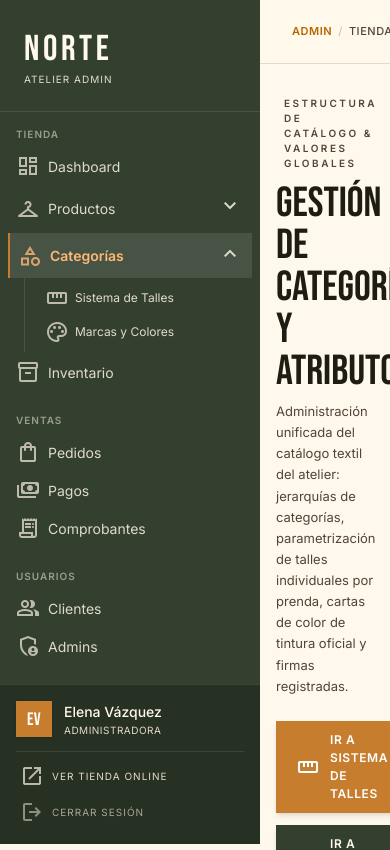
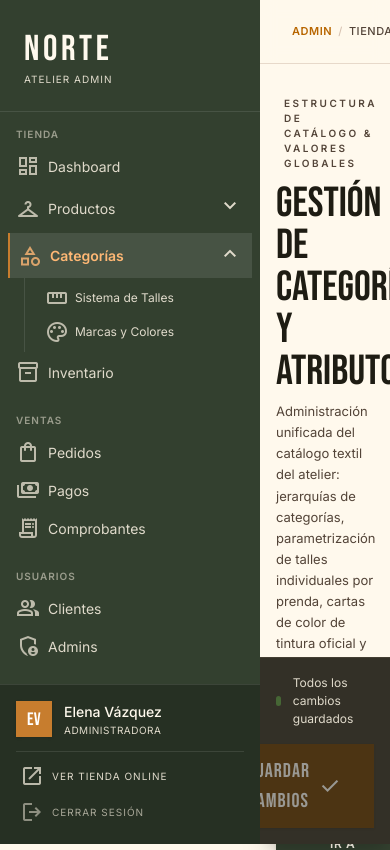
Before and after one commit to Angelussz/proyecto-norte, a Next.js app: page /admin/categorias in a window 390 px wide. Shown: the top 850 px of the page. Built offline with nearby package versions, Linux system fonts and the light colour scheme.

Commit message:
feat(admin): agregar sticky bottom bar a categorias con guardar y descartar cambios

```diff
--- a/features/admin/components/admin-categories-view.tsx
+++ b/features/admin/components/admin-categories-view.tsx
@@ -1,6 +1,6 @@
 "use client";
 
-import { useState, useEffect } from "react";
+import { useState, useEffect, useMemo } from "react";
 import Link from "next/link";
 import {
   AdminAddCategoryModal,
@@ -270,25 +270,38 @@ const INITIAL_CATEGORIES: CategoryItem[] = [
 ];
 
 export function AdminCategoriesView() {
-  const [categories, setCategoriesState] = useState<CategoryItem[]>(INITIAL_CATEGORIES);
+  const [categories, setCategories] = useState<CategoryItem[]>(INITIAL_CATEGORIES);
+  const [savedCategories, setSavedCategories] = useState<CategoryItem[]>(INITIAL_CATEGORIES);
   const [selectedSystem, setSelectedSystem] = useState<Record<string, string>>({});
   const [isAddModalOpen, setIsAddModalOpen] = useState(false);
   const [editingCategory, setEditingCategory] = useState<CategoryItem | null>(null);
+  const [toast, setToast] = useState<string | null>(null);
 
-  // Cargar estado guardado en localStorage en el cliente
+  // Cargar estado guardado en localStorage en el cliente al montar
   useEffect(() => {
     const saved = loadCategoriesFromLS();
     if (saved && saved.length > 0) {
-      setCategoriesState(saved);
+      setCategories(saved);
+      setSavedCategories(structuredClone(saved));
     }
   }, []);
 
-  function setCategories(updater: CategoryItem[] | ((prev: CategoryItem[]) => CategoryItem[])) {
-    setCategoriesState((prev) => {
-      const next = typeof updater === "function" ? updater(prev) : updater;
-      persistCategories(next);
-      return next;
-    });
+  // Comparar si hay cambios sin guardar respecto al último snapshot
+  const hasUnsavedChanges = useMemo(() => {
+    return JSON.stringify(categories) !== JSON.stringify(savedCategories);
+  }, [categories, savedCategories]);
+
+  function handleSaveChanges() {
+    persistCategories(categories);
+    setSavedCategories(structuredClone(categories));
+    setToast("Cambios en categorías guardados correctamente.");
+    setTimeout(() => setToast(null), 3000);
+  }
+
+  function handleDiscardChanges() {
+    setCategories(structuredClone(savedCategories));
+    setToast("Cambios descartados.");
+    setTimeout(() => setToast(null), 3000);
   }
 
   function handleAddSelectedSystem(catId: string) {
@@ -402,8 +415,8 @@ export function AdminCategoriesView() {
   }
 
   return (
-    <main className="w-full bg-surface min-h-[calc(100vh-4rem)]">
-      <div className="w-full max-w-[1400px] mx-auto px-4 sm:px-6 lg:px-8 py-8 flex flex-col gap-8">
+    <main className="w-full bg-surface min-h-[calc(100vh-4rem)] flex flex-col justify-between">
+      <div className="w-full max-w-[1400px] mx-auto px-4 sm:px-6 lg:px-8 py-8 flex flex-col gap-8 pb-16">
         {/* ── 1. Encabezado principal ── */}
         <header className="flex flex-col lg:flex-row lg:items-start justify-between gap-6">
           <div className="flex flex-col gap-2">
@@ -804,6 +817,49 @@ export function AdminCategoriesView() {
           onDelete={deleteCategory}
         />
       </div>
+
+      {/* ── STICKY BOTTOM BAR (Igual a la de agregar/editar producto) ── */}
+      <div className="sticky bottom-0 z-30 w-full bg-[#333027] text-[#f7f0e2] px-4 lg:px-12 py-4 shadow-xl flex flex-col sm:flex-row items-center justify-between gap-4 border-t border-[#443f33]">
+        <div className="flex items-center gap-3">
+          <span
+            className={`w-2.5 h-2.5 rounded-full ${
+              hasUnsavedChanges ? "bg-[#c77d2e] animate-pulse" : "bg-[#466635]"
+            }`}
+          />
+          <span className="font-inter text-[12px] text-[#e0dacb]">
+            {hasUnsavedChanges
+              ? "Cambios sin guardar en categorías"
+              : "Todos los cambios guardados"}
+          </span>
+        </div>
+        <div className="flex items-center gap-4 w-full sm:w-auto justify-end">
+          <button
+            type="button"
+            onClick={handleDiscardChanges}
+            disabled={!hasUnsavedChanges}
+            className="px-4 py-3 bg-white/10 hover:bg-white/15 disabled:opacity-40 disabled:cursor-not-allowed text-[#f7f0e2] font-inter text-[10px] uppercase tracking-widest transition-colors cursor-pointer"
+          >
+            DESCARTAR CAMBIOS
+          </button>
+          <button
+            type="button"
+            onClick={handleSaveChanges}
+            disabled={!hasUnsavedChanges}
+            className="px-8 py-3 bg-[#673900] hover:bg-[#894d00] disabled:opacity-50 disabled:cursor-not-allowed text-white font-headline text-[20px] uppercase tracking-wider shadow-sm flex items-center gap-2 transition-colors cursor-pointer active:translate-y-px"
+          >
+            GUARDAR CAMBIOS
+            <span className="material-symbols-outlined text-[18px]">check</span>
+          </button>
+        </div>
+      </div>
+
+      {/* ── Toast de confirmación ── */}
+      {toast && (
+        <div className="fixed bottom-24 right-6 z-50 bg-[#1e1c13] text-[#fff9ed] px-5 py-3 border-l-4 border-mustard font-inter text-[13px] shadow-lg flex items-center gap-3 animate-in fade-in slide-in-from-bottom-2 duration-200">
+          <span className="material-symbols-outlined text-mustard text-[18px]">check_circle</span>
+          <span>{toast}</span>
+        </div>
+      )}
     </main>
   );
 }
```
